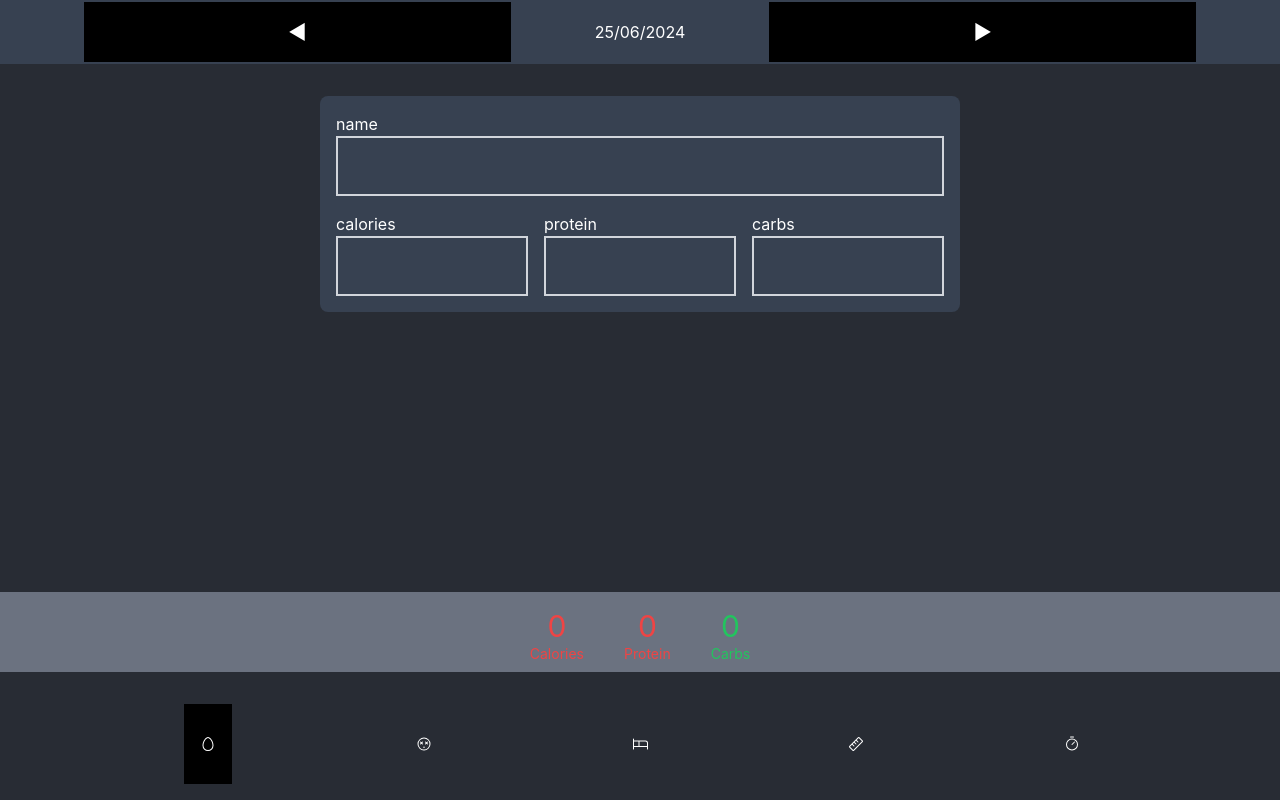
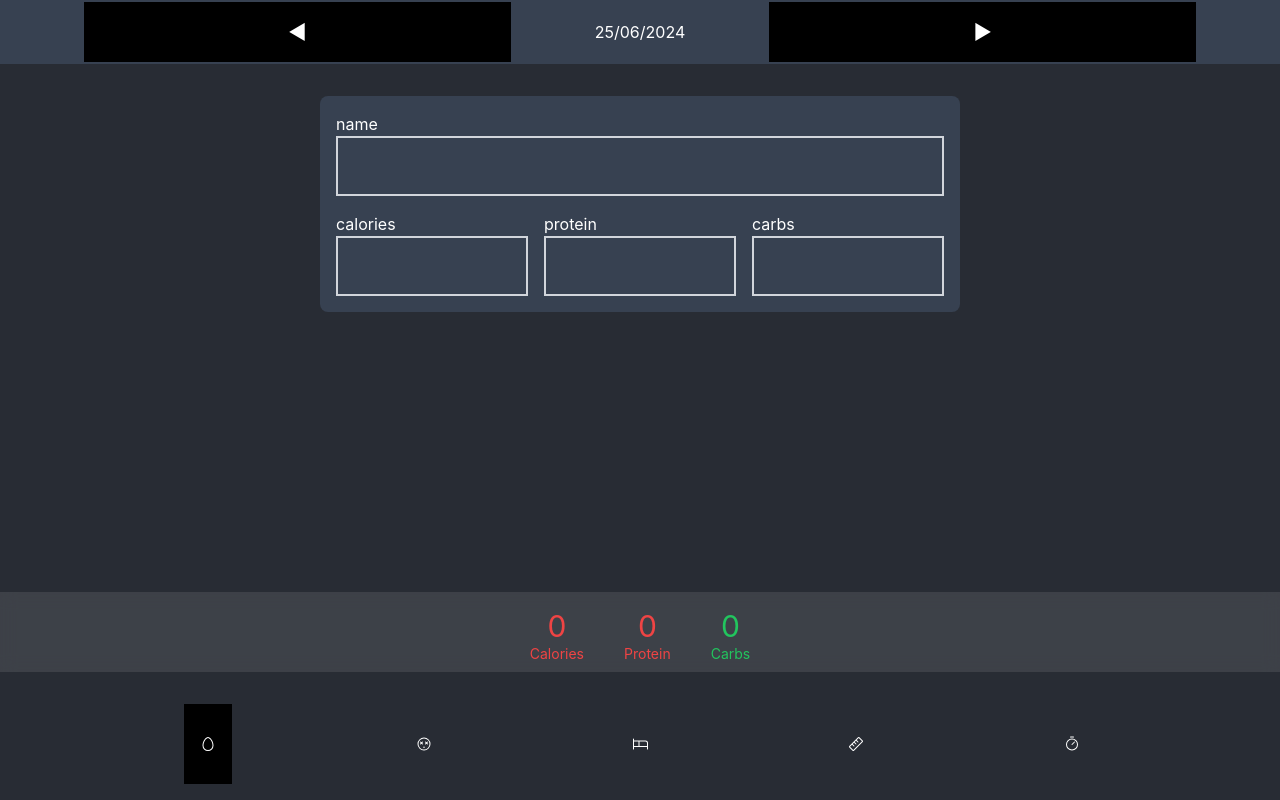
Before and after one commit to EliranSun/trackers, a React (Create React App) app: page / in a window 1280 px wide. Built offline with nearby package versions, Linux system fonts and the light colour scheme.

Commit message:
Update KetoTable.jsx

```diff
--- a/src/components/KetoTable.jsx
+++ b/src/components/KetoTable.jsx
@@ -47,7 +47,7 @@ export const KetoTable = ({columns, date}) => {
         return (
             <div className="flex flex-col gap-2">
                 <div className={classNames({
-                        "backdrop-blur bg-gray-500": true,
+                        "backdrop-blur bg-white/10": true,
                     "w-full h-20 flex justify-center gap-10 p-4": true,
                     "fixed bottom-32 inset-x-0 m-auto": true,
                 })}>
```
